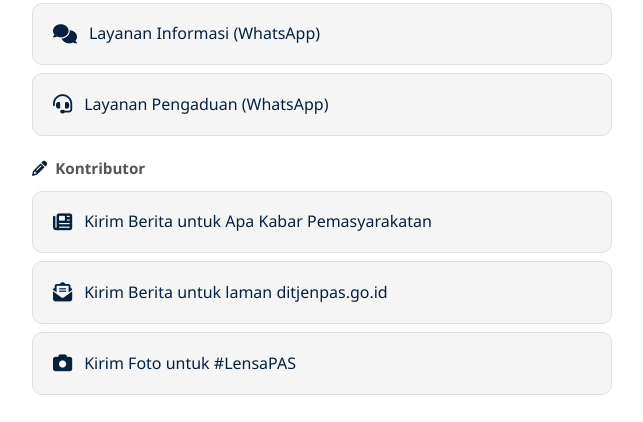
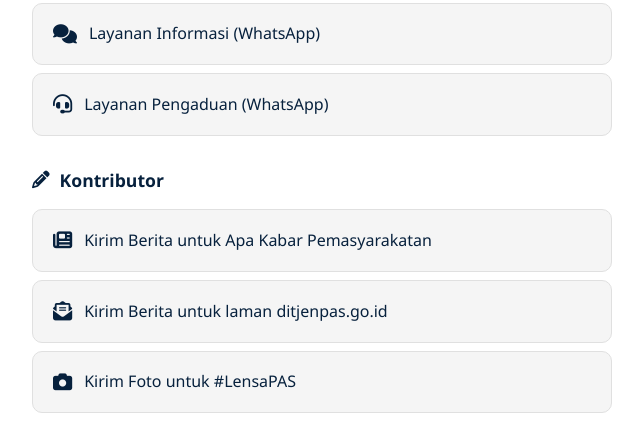
Before and after one commit to Erwn12/biolinkditjenpas, a plain HTML site: page index.html in a window 1280 px wide. Shown: the part 836-1258 px from the top of the page, without its empty margins (318-961 px from the left). Drawn offline with Linux system fonts and the light colour scheme.

Commit message:
Update index.html

```diff
--- a/index.html
+++ b/index.html
@@ -306,7 +306,7 @@
   </ul>
 
   <!-- Pemisah Kontributor -->
-  <div class="contributor-label">
+  <div class="section-title">
     <i class="fas fa-pencil-alt"></i> Kontributor
   </div>
   <ul class="link-list">
```
